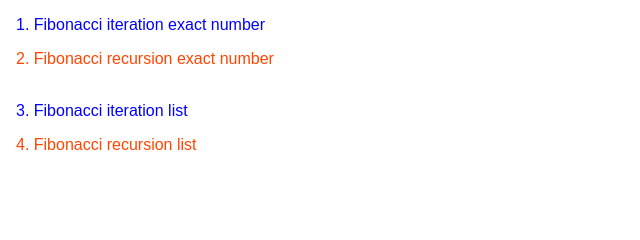
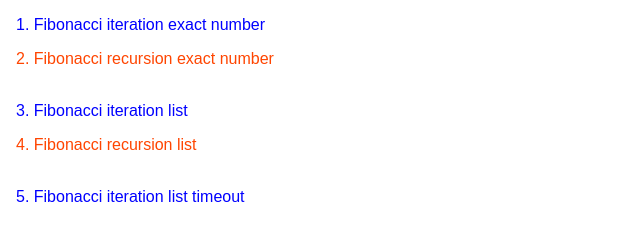
Before and after one commit to mariuszciaston/Fibonacci-Race, a plain HTML site: page index.html in a window 1280 px wide. Shown: the whole page, without its empty margins (0-640 px from the left). Drawn offline with Linux system fonts and the light colour scheme.

Commit message:
Add fifth method

```diff
--- a/index.html
+++ b/index.html
@@ -17,7 +17,7 @@
         <li><a class="blue" href="3. Fibonacci iteration list.html">3. Fibonacci iteration list</a></li>
         <li><a class="orange" href="4. Fibonacci recursion list.html">4. Fibonacci recursion list</a></li>
         <br>
-        <!-- <li><a class="blue" href="5. Fibonacci iteration list timeout.html">5. Fibonacci iteration list timeout</a></li> -->
+        <li><a class="blue" href="5. Fibonacci iteration list timeout.html">5. Fibonacci iteration list timeout</a></li>
         <!-- <li><a class="orange" href="6. Fibonacci recursion list timeout.html">6. Fibonacci recursion list timeout</a></li> -->
         <!-- <br> -->
         <!-- <li><a class="violet" href="7. Fibonacci iteration vs recursion list timeout.html">7. Fibonacci iteration vs recursion list timeout parallel race!</a></li> -->
```
